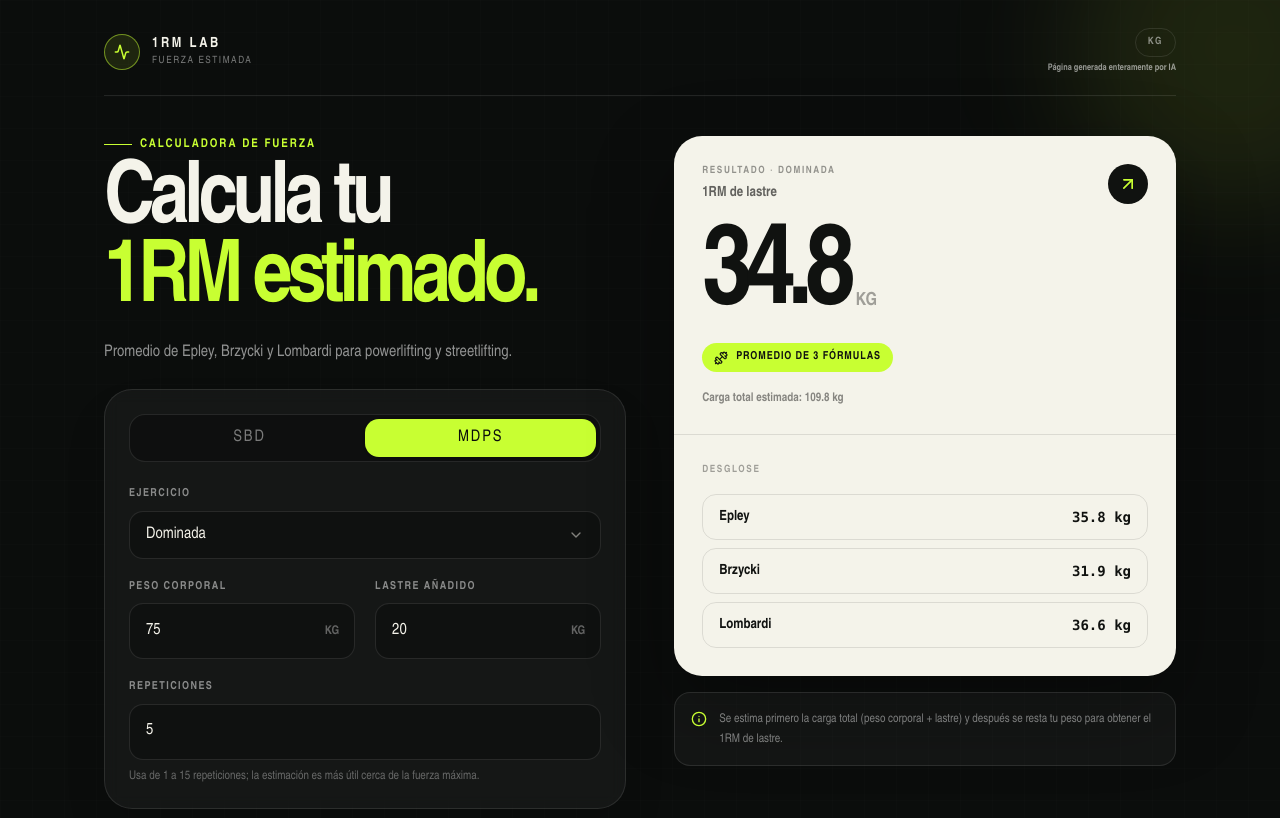
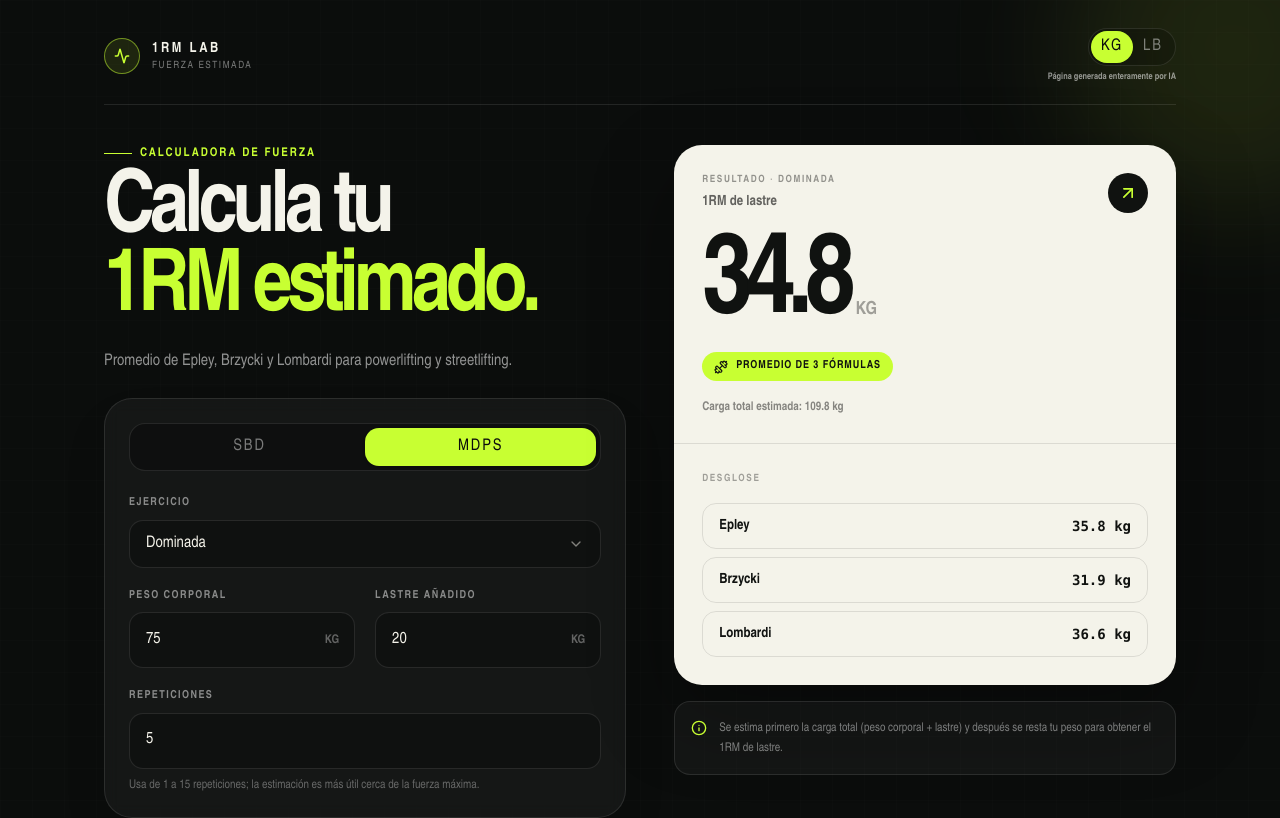
Before and after one commit to lalo01jm/calculadora-sbd-mdps, a Next.js app: page / in a window 1280 px wide. Shown: the top 818 px of the page. Built offline with nearby package versions, Linux system fonts and the light colour scheme.

Commit message:
Añadir selector entre kilogramos y libras

```diff
--- a/app/page.tsx
+++ b/app/page.tsx
@@ -15,6 +15,7 @@ import {
 import { Tabs, TabsList, TabsTrigger } from "@/components/ui/tabs";
 
 type Mode = "sbd" | "mdps";
+type Unit = "kg" | "lb";
 type Exercise =
   | "squat"
   | "bench"
@@ -39,6 +40,7 @@ const exercises: Record<Mode, { value: Exercise; label: string }[]> = {
 };
 
 const bodyweightExercises: Exercise[] = ["muscle-up", "pull-up", "dip"];
+const kilogramsToPounds = 2.2046226218;
 
 function round(value: number) {
   return Math.round(value * 10) / 10;
@@ -50,6 +52,7 @@ export default function Home() {
   const [bodyweight, setBodyweight] = useState("75");
   const [load, setLoad] = useState("20");
   const [reps, setReps] = useState("5");
+  const [unit, setUnit] = useState<Unit>("kg");
 
   const usesBodyweight = bodyweightExercises.includes(exercise);
   const selectedExercise = exercises[mode].find(
@@ -146,6 +149,24 @@ export default function Home() {
     setExercise(next === "sbd" ? "squat" : "pull-up");
   };
 
+  const switchUnit = (nextUnit: Unit) => {
+    if (nextUnit === unit) return;
+
+    const factor = nextUnit === "lb" ? kilogramsToPounds : 1 / kilogramsToPounds;
+    const convert = (value: string) => {
+      if (value.trim() === "") return value;
+
+      const numericValue = Number(value);
+      return Number.isFinite(numericValue)
+        ? String(round(numericValue * factor))
+        : value;
+    };
+
+    setBodyweight((value) => convert(value));
+    setLoad((value) => convert(value));
+    setUnit(nextUnit);
+  };
+
   return (
     <main className="relative min-h-screen overflow-hidden bg-[#0b0d0c] text-[#f4f3ea]">
       <div className="pointer-events-none absolute inset-0 bg-grid opacity-40" />
@@ -165,9 +186,27 @@ export default function Home() {
             </div>
           </div>
           <div className="flex flex-col items-end gap-1.5">
-            <span className="rounded-full border border-white/10 px-3 py-1.5 text-[10px] font-bold uppercase tracking-[0.16em] text-white/50">
-              kg
-            </span>
+            <div
+              className="flex rounded-full border border-white/10 bg-black/20 p-0.5"
+              role="group"
+              aria-label="Unidad de peso"
+            >
+              {(["kg", "lb"] as Unit[]).map((option) => (
+                <button
+                  key={option}
+                  type="button"
+                  onClick={() => switchUnit(option)}
+                  aria-pressed={unit === option}
+                  className={`rounded-full px-2.5 py-1 text-[10px] font-black uppercase tracking-[0.12em] transition-colors ${
+                    unit === option
+                      ? "bg-[#c8ff32] text-[#0b0d0c]"
+                      : "text-white/45 hover:text-white/75"
+                  }`}
+                >
+                  {option}
+                </button>
+              ))}
+            </div>
             <span className="max-w-40 text-right text-[9px] font-semibold leading-3 text-white/55">
               Página generada enteramente por IA
             </span>
@@ -257,7 +296,7 @@ export default function Home() {
                       aria-required={usesBodyweight}
                     />
                     <span className="pointer-events-none absolute right-4 top-1/2 -translate-y-1/2 text-xs font-bold text-white/35">
-                      KG
+                      {unit.toUpperCase()}
                     </span>
                   </div>
                 </div>
@@ -281,7 +320,7 @@ export default function Home() {
                       className="h-14 rounded-xl border-white/10 bg-black/25 px-4 pr-12 text-xl font-black shadow-none focus-visible:border-[#c8ff32]/60 focus-visible:ring-[#c8ff32]/20"
                     />
                     <span className="pointer-events-none absolute right-4 top-1/2 -translate-y-1/2 text-xs font-bold text-white/35">
-                      KG
+                      {unit.toUpperCase()}
                     </span>
                   </div>
                 </div>
@@ -336,7 +375,7 @@ export default function Home() {
                         {round(calculation.average)}
                       </span>
                       <span className="mb-1 text-lg font-black uppercase text-black/35 sm:mb-2">
-                        kg
+                        {unit}
                       </span>
                     </div>
                     <p className="mt-5 inline-flex items-center gap-2 rounded-full bg-[#c8ff32] px-3 py-1.5 text-[11px] font-black uppercase tracking-[0.08em]">
@@ -345,7 +384,7 @@ export default function Home() {
                     </p>
                     {usesBodyweight && (
                       <p className="mt-4 text-xs font-semibold text-black/45">
-                        Carga total estimada: {round(calculation.averageTotal)} kg
+                        Carga total estimada: {round(calculation.averageTotal)} {unit}
                       </p>
                     )}
                   </div>
@@ -371,7 +410,7 @@ export default function Home() {
                     >
                       <span className="text-sm font-bold">{formula.name}</span>
                       <span className="font-mono text-sm font-black tabular-nums">
-                        {round(formula.result)} kg
+                        {round(formula.result)} {unit}
                       </span>
                     </div>
                   ))}
@@ -448,11 +487,11 @@ export default function Home() {
                           </span>
                         </th>
                         <td className="px-5 py-3.5 text-right font-mono text-sm font-black tabular-nums text-[#c8ff32] sm:px-7">
-                          {round(row.load)} kg
+                          {round(row.load)} {unit}
                         </td>
                         {usesBodyweight && (
                           <td className="px-5 py-3.5 text-right font-mono text-sm font-bold tabular-nums text-white/65 sm:px-7">
-                            {round(row.total)} kg
+                            {round(row.total)} {unit}
                           </td>
                         )}
                       </tr>
```
Also changed, not shown: 1 other file (tests, documents, lock files or other folders).
